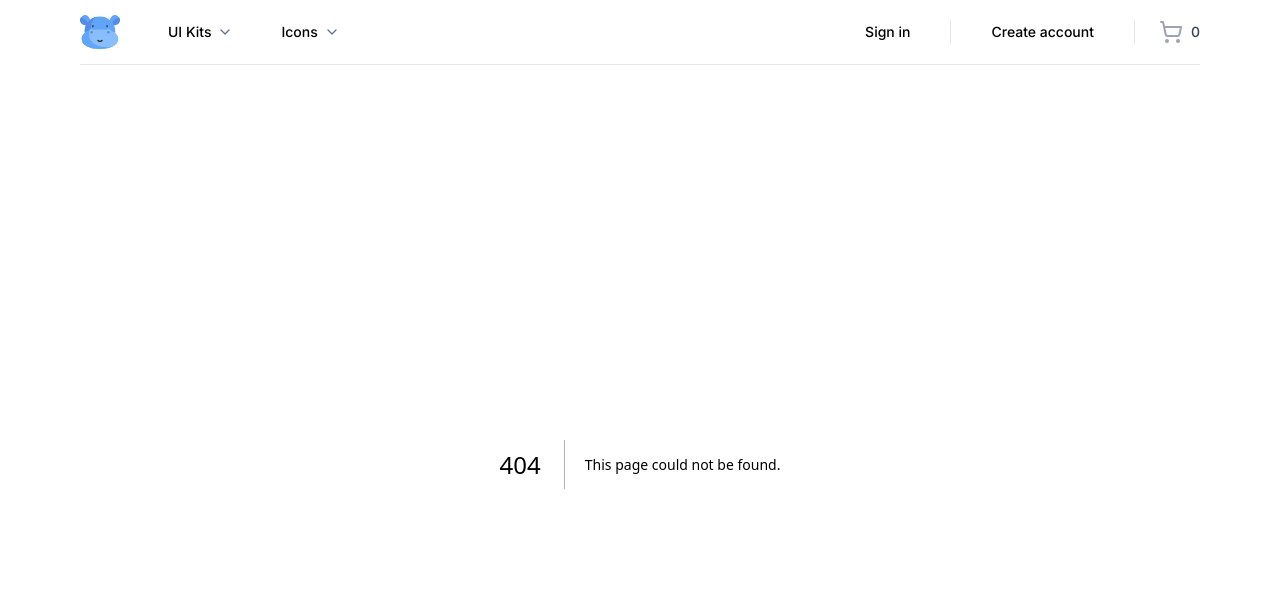
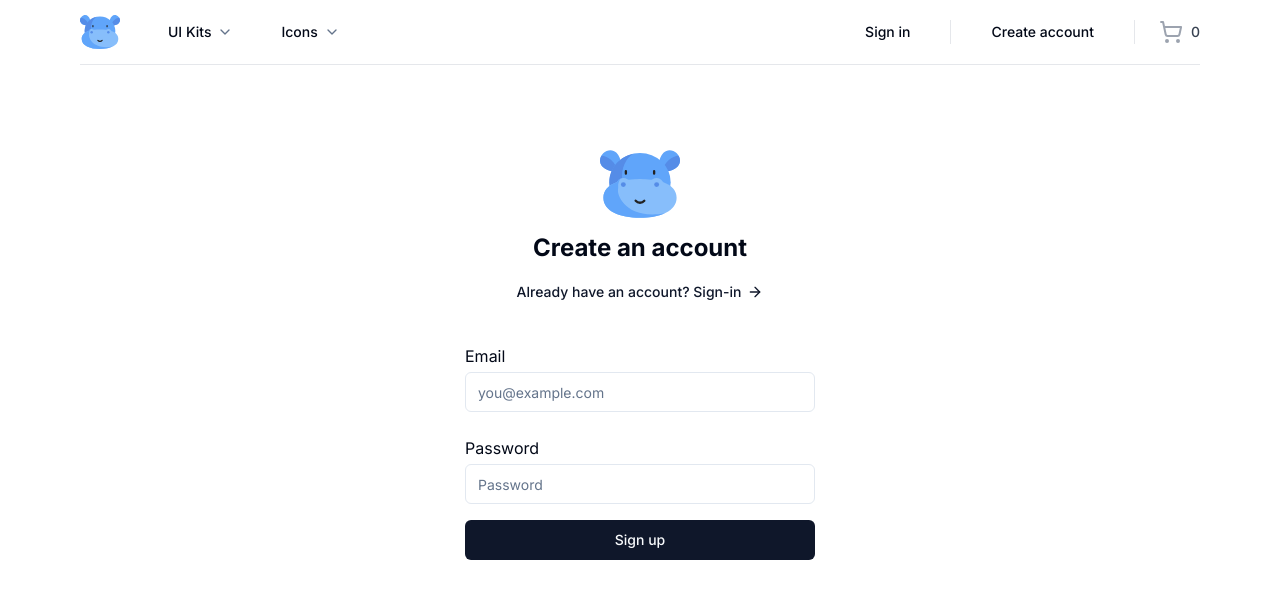
Before and after one commit to aaronwai/eshop_cms, a Next.js app: page /sign-up in a window 1280 px wide. Before the commit this address had no page. Shown: the top 598 px of the page. Built offline with nearby package versions, Linux system fonts and the light colour scheme.

Commit message:
Step 7 : auth - client

```diff
--- /dev/null
+++ b/src/app/(auth)/sign-up/page.tsx
@@ -0,0 +1,82 @@
+"use client";
+
+import { Icons } from "@/components/Icons";
+import { Button, buttonVariants } from "@/components/ui/button";
+import { cn } from "@/lib/utils";
+import { Label } from "@radix-ui/react-label";
+import { ArrowRight } from "lucide-react";
+import Link from "next/link";
+import { Input } from "@/components/ui/input";
+import { useForm } from "react-hook-form";
+
+import { zodResolver } from "@hookform/resolvers/zod";
+import {
+  AuthCredentialsValidator,
+  TAuthCredentialsValidator,
+} from "@/lib/validators/account-credentials-validator";
+
+const Page = () => {
+  const {
+    register,
+    handleSubmit,
+    formState: { errors },
+  } = useForm<TAuthCredentialsValidator>({
+    resolver: zodResolver(AuthCredentialsValidator),
+  });
+
+  const onSubmit = ({ email, password }: TAuthCredentialsValidator) => {};
+
+  return (
+    <>
+      <div className='container relative flex pt-20 flex-col items-center justify-center lg:px-0'>
+        <div className='mx-auto flex w-full flex-col justify-center space-y-6 sm:w-[350px]'>
+          <div className='flex flex-col items-center space-y-2 text-center'>
+            <Icons.logo className='h-20 w-20' />
+            <h1 className='text-2xl font-bold'>Create an account</h1>
+            <Link
+              className={buttonVariants({
+                variant: "link",
+                className: "gap-1.5",
+              })}
+              href='/sign-in'
+            >
+              Already have an account? Sign-in
+              <ArrowRight className='h-4 w-4' />
+            </Link>
+          </div>
+
+          <div className='grid gap-6'>
+            <form onSubmit={handleSubmit(onSubmit)}>
+              <div className='grid gap-2'>
+                <div className='grid gap-1 py-2'>
+                  <Label htmlFor='email'>Email</Label>
+                  <Input
+                    {...register("email")}
+                    className={cn({
+                      "focus-visible:ring-red-500": errors.email,
+                    })}
+                    placeholder='you@example.com'
+                  />
+                </div>
+                <div className='grid gap-1 py-2'>
+                  <Label htmlFor='password'>Password</Label>
+                  <Input
+                    {...register("password")}
+                    type='password'
+                    className={cn({
+                      "focus-visible:ring-red-500": errors.password,
+                    })}
+                    placeholder='Password'
+                  />
+                </div>
+                <Button>Sign up</Button>
+              </div>
+            </form>
+          </div>
+        </div>
+      </div>
+    </>
+  );
+};
+
+export default Page;
--- /dev/null
+++ b/src/components/ui/input.tsx
@@ -0,0 +1,25 @@
+import * as React from "react"
+
+import { cn } from "@/lib/utils"
+
+export interface InputProps
+  extends React.InputHTMLAttributes<HTMLInputElement> {}
+
+const Input = React.forwardRef<HTMLInputElement, InputProps>(
+  ({ className, type, ...props }, ref) => {
+    return (
+      <input
+        type={type}
+        className={cn(
+          "flex h-10 w-full rounded-md border border-input bg-background px-3 py-2 text-sm ring-offset-background file:border-0 file:bg-transparent file:text-sm file:font-medium placeholder:text-muted-foreground focus-visible:outline-none focus-visible:ring-2 focus-visible:ring-ring focus-visible:ring-offset-2 disabled:cursor-not-allowed disabled:opacity-50",
+          className
+        )}
+        ref={ref}
+        {...props}
+      />
+    )
+  }
+)
+Input.displayName = "Input"
+
+export { Input }
--- /dev/null
+++ b/src/components/ui/label.tsx
@@ -0,0 +1,26 @@
+"use client"
+
+import * as React from "react"
+import * as LabelPrimitive from "@radix-ui/react-label"
+import { cva, type VariantProps } from "class-variance-authority"
+
+import { cn } from "@/lib/utils"
+
+const labelVariants = cva(
+  "text-sm font-medium leading-none peer-disabled:cursor-not-allowed peer-disabled:opacity-70"
+)
+
+const Label = React.forwardRef<
+  React.ElementRef<typeof LabelPrimitive.Root>,
+  React.ComponentPropsWithoutRef<typeof LabelPrimitive.Root> &
+    VariantProps<typeof labelVariants>
+>(({ className, ...props }, ref) => (
+  <LabelPrimitive.Root
+    ref={ref}
+    className={cn(labelVariants(), className)}
+    {...props}
+  />
+))
+Label.displayName = LabelPrimitive.Root.displayName
+
+export { Label }
--- /dev/null
+++ b/src/lib/validators/account-credentials-validator.ts
@@ -0,0 +1,12 @@
+import { z } from "zod";
+
+export const AuthCredentialsValidator = z.object({
+  email: z.string().email(),
+  password: z.string().min(8, {
+    message: "Password must be at least 8 characters long.",
+  }),
+});
+
+export type TAuthCredentialsValidator = z.infer<
+  typeof AuthCredentialsValidator
+>;
```
Also changed, not shown: package.json (+6 -1 lines), 1 other file (tests, documents, lock files or other folders).
